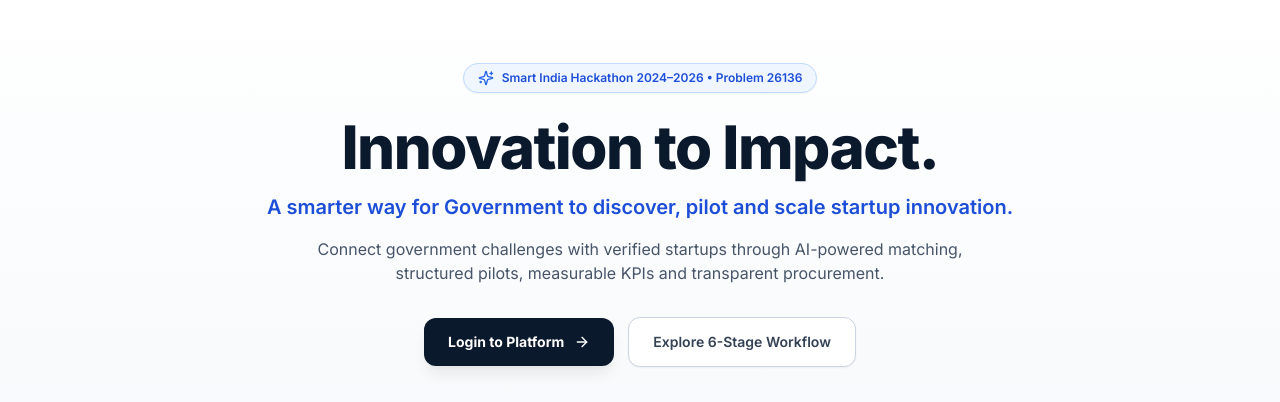
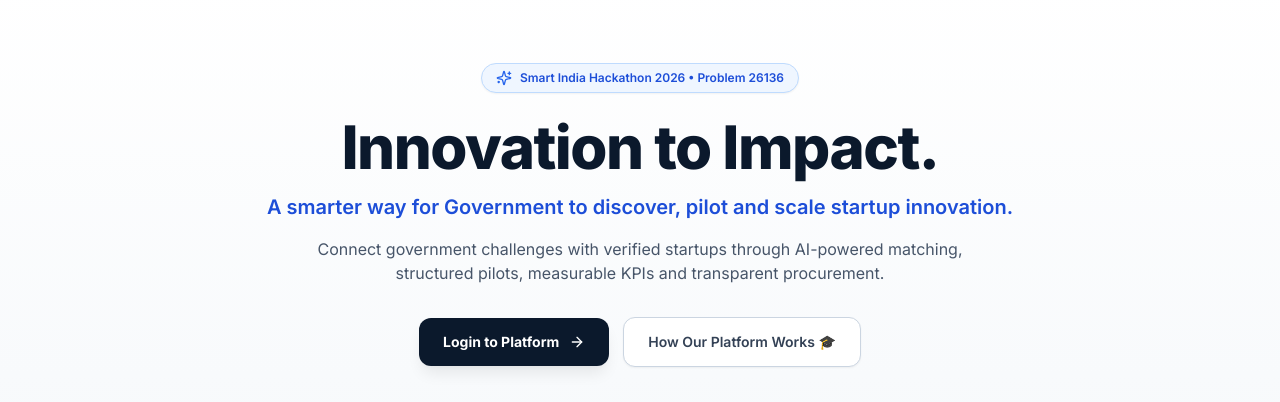
Before and after one commit to Hussain053/Innov_Gov, a React (Vite) app in the folder frontend/: page / in a window 1280 px wide. Shown: the part 120-522 px from the top of the page. Built offline with nearby package versions, Linux system fonts and the light colour scheme; no server answers.

Commit message:
Added Emoji

```diff
--- a/frontend/src/pages/landing/LandingPage.tsx
+++ b/frontend/src/pages/landing/LandingPage.tsx
@@ -146,7 +146,7 @@
           {/* Badge */}
           <div className="inline-flex items-center gap-2 px-3.5 py-1.5 rounded-full text-xs font-semibold bg-blue-50 text-gov-blue border border-blue-200 mb-6 shadow-sm">
             <Sparkles className="w-4 h-4 text-blue-600" />
-            <span>Smart India Hackathon 2024–2026 • Problem 26136</span>
+            <span>Smart India Hackathon 2026 • Problem 26136</span>
           </div>
 
           {/* Headline */}
@@ -178,7 +178,7 @@
               href="#workflow"
               className="w-full sm:w-auto inline-flex items-center justify-center gap-2 px-6 py-3.5 rounded-xl text-sm font-semibold bg-white text-slate-700 hover:bg-slate-50 border border-slate-300 shadow-sm transition-all"
             >
-              <span>Explore 6-Stage Workflow</span>
+              <span>How Our Platform Works 🎓</span>
             </a>
           </div>
 
```
